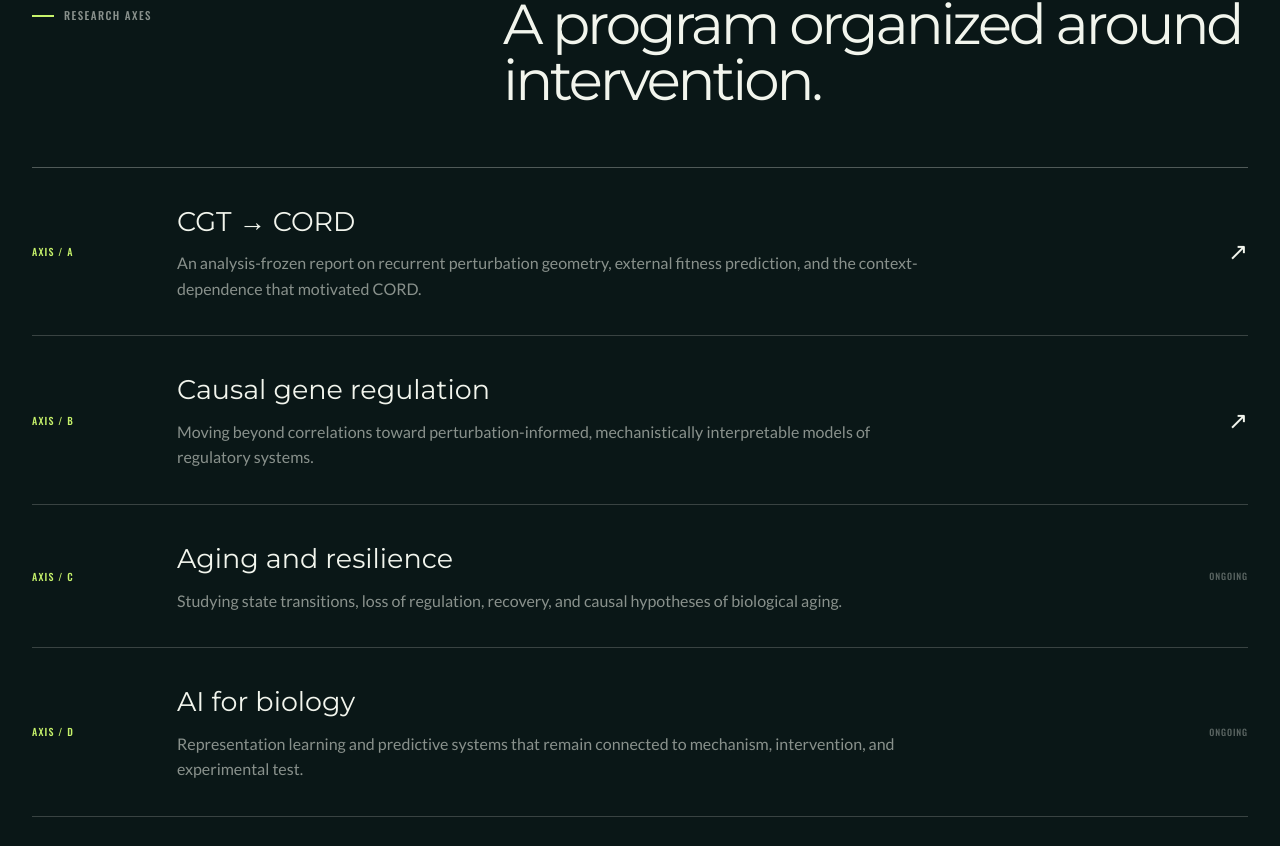
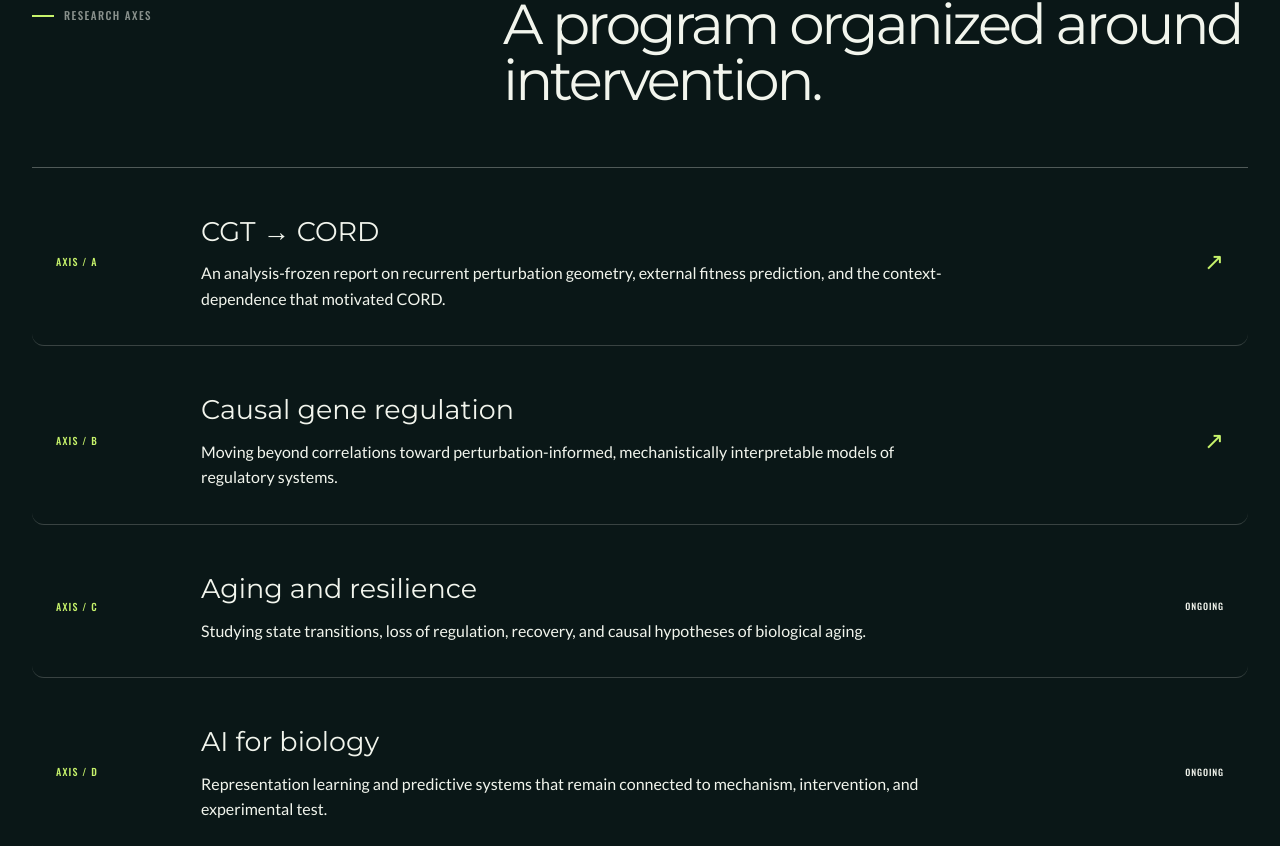
Before and after one commit to jcollins-bioinfo/john-collins-bioinformatics, a Next.js app: page /research in a window 1280 px wide. Shown: the part 734-1580 px from the top of the page. Built offline with nearby package versions, Linux system fonts and the light colour scheme.

Commit message:
Add animated research card interactions

```diff
--- a/app/globals.css
+++ b/app/globals.css
@@ -216,11 +216,53 @@ h1, h2, h3, .identity, .footer-identity { font-family: var(--font-montserrat), "
 
 /* Research, CGT, projects, writing, music, now, CV, contact */
 .dark-index { background: var(--ink); color: var(--paper); }
-.research-index-list { border-top: 1px solid rgba(242,245,237,.3); }
+.research-index-list { display: grid; gap: 10px; border-top: 1px solid rgba(242,245,237,.3); padding-top: 10px; }
 .research-index-list article { display: grid; grid-template-columns: 110px 1fr 90px; gap: 35px; align-items: center; padding: 34px 0; border-bottom: 1px solid rgba(242,245,237,.2); }
 .research-index-list article > span { color: var(--acid); font: 500 10px var(--font-oswald),sans-serif; letter-spacing: .12em; }
 .research-index-list h3 { margin: 0 0 8px; font-size: 27px; }.research-index-list p { max-width: 760px; margin: 0; color: rgba(242,245,237,.55); line-height: 1.6; }
-.research-index-list a { justify-self: end; font-size: 24px; }.research-index-list b { justify-self: end; color: rgba(242,245,237,.35); font: 500 9px var(--font-oswald),sans-serif; letter-spacing: .1em; }
+.research-card-link { display: block; border-radius: 12px; color: inherit; }
+.research-card-action { justify-self: end; font: 400 24px/1 var(--font-lato),sans-serif !important; letter-spacing: 0 !important; }
+.research-index-list b { justify-self: end; color: rgba(242,245,237,.35); font: 500 9px var(--font-oswald),sans-serif; letter-spacing: .1em; }
+
+/* Research-axis interaction */
+article.modern-hover-card {
+  cursor: default;
+  transition: background-color .4s cubic-bezier(.25,.8,.25,1), transform .3s ease, box-shadow .3s ease;
+  border-radius: 12px;
+  padding: 34px 24px !important;
+  position: relative;
+  overflow: hidden;
+  text-decoration: none;
+  display: grid;
+  background-color: transparent;
+}
+article.modern-hover-card.is-linked { cursor: pointer; }
+article.modern-hover-card:hover,
+.research-card-link:focus-visible > article.modern-hover-card {
+  background-color: #c7f36b !important;
+  box-shadow: 0 20px 40px rgba(0,0,0,.1);
+  transform: translateY(-4px);
+}
+article.modern-hover-card * { transition: color .3s ease; color: inherit; }
+article.modern-hover-card:hover *,
+.research-card-link:focus-visible > article.modern-hover-card * { color: #000 !important; }
+@keyframes seamless-flow {
+  0% { background-position: 0% 50%; }
+  100% { background-position: 200% 50%; }
+}
+article.modern-hover-card h3 { transition: background-position .5s ease,color .3s ease; }
+article.modern-hover-card:hover h3,
+.research-card-link:focus-visible > article.modern-hover-card h3 {
+  animation: seamless-flow 2s linear infinite !important;
+  background: linear-gradient(90deg,rgb(255,201,0) 0%,rgba(247,255,230,.98) 20%,rgb(39,174,96) 40%,rgb(41,128,185) 60%,rgb(142,68,173) 80%,rgb(255,201,0) 100%);
+  background-size: 200% auto;
+  -webkit-background-clip: text;
+  background-clip: text;
+  -webkit-text-fill-color: transparent;
+  display: inline-block;
+  text-shadow: none !important;
+  margin-bottom: 8px;
+}
 .cgt-hero, .music-hero { background: var(--ink); color: var(--paper); }
 .music-hero { overflow: hidden; }
 .cgt-hero-grid { min-height: 620px; display: grid; grid-template-columns: 1.2fr .8fr; gap: 100px; align-items: center; }
@@ -288,7 +330,7 @@ h1, h2, h3, .identity, .footer-identity { font-family: var(--font-montserrat), "
   .principle-grid, .question-grid, .music-grid { grid-template-columns: 1fr; }.principle-grid article, .question-grid article, .music-grid article { min-height: 250px; border-right: 0; border-bottom: 1px solid var(--ink); }.principle-grid article:last-child, .question-grid article:last-child, .music-grid article:last-child { border-bottom: 0; }
   .bio-page .hero h1 { font-size: clamp(48px,15vw,68px); }.system-card { min-height: 350px; padding: 18px; box-shadow: 10px 10px 0 var(--acid); }.network { height: 275px; }.system-caption { font-size: 7px; }.featured-project { grid-template-columns: 1fr; gap: 16px; }.bio-page .section { padding-block: 78px; }
   .role-list div, .cv-roles div { display: block; }.role-list small, .cv-roles small { display: block; margin-top: 7px; text-align: left; }.research-axes article { padding: 58px 0 28px; }.research-axes span { top: 27px; }
-  .research-index-list article { grid-template-columns: 1fr; gap: 14px; }.research-index-list a, .research-index-list b { justify-self: start; }
+  .research-index-list article { grid-template-columns: 1fr; gap: 14px; }.research-card-action, .research-index-list b { justify-self: start; }
   .cgt-hero h1, .music-hero h1 { font-size: clamp(52px,16vw,76px); }.cgt-premise { box-shadow: 8px 8px 0 var(--acid); }.cgt-closing .shell, .music-question .shell { padding-block: 75px; }
   .music-pulse { right: -40px; width: 80%; }.music-hero-grid > p { position: relative; bottom: auto; }
   .now-list article { grid-template-columns: 45px 1fr; gap: 15px; }.now-note .shell { display: grid; gap: 15px; }
@@ -299,4 +341,6 @@ h1, h2, h3, .identity, .footer-identity { font-family: var(--font-montserrat), "
 @media (prefers-reduced-motion: reduce) {
   html { scroll-behavior: auto; }
   *, *::before, *::after { animation-duration: .01ms !important; animation-iteration-count: 1 !important; transition-duration: .01ms !important; }
+  article.modern-hover-card:hover,
+  .research-card-link:focus-visible > article.modern-hover-card { transform: none; }
 }
--- a/app/research/page.tsx
+++ b/app/research/page.tsx
@@ -24,11 +24,21 @@ export default function ResearchPage() {
         <div className="shell page-section">
           <div className="split-heading light"><p className="eyebrow"><span /> Research axes</p><h2>A program organized around intervention.</h2></div>
           <div className="research-index-list">
-            {axes.map(([code, title, body, href]) => (
-              <article key={code}>
-                <span>AXIS / {code}</span><div><h3>{title}</h3><p>{body}</p></div>{href ? <a href={href} aria-label={`Read more about ${title}`}>↗</a> : <b>ONGOING</b>}
-              </article>
-            ))}
+            {axes.map(([code, title, body, href]) => {
+              const card = (
+                <article className={`modern-hover-card${href ? " is-linked" : ""}`}>
+                  <span>AXIS / {code}</span>
+                  <div><h3>{title}</h3><p>{body}</p></div>
+                  {href ? <span className="research-card-action" aria-hidden="true">↗</span> : <b>ONGOING</b>}
+                </article>
+              );
+
+              return href ? (
+                <a className="research-card-link" href={href} aria-label={`Read more about ${title}`} key={code}>
+                  {card}
+                </a>
+              ) : <div className="research-card-static" key={code}>{card}</div>;
+            })}
           </div>
         </div>
       </section>
```
Also changed, not shown: 1 other file (tests, documents, lock files or other folders).
